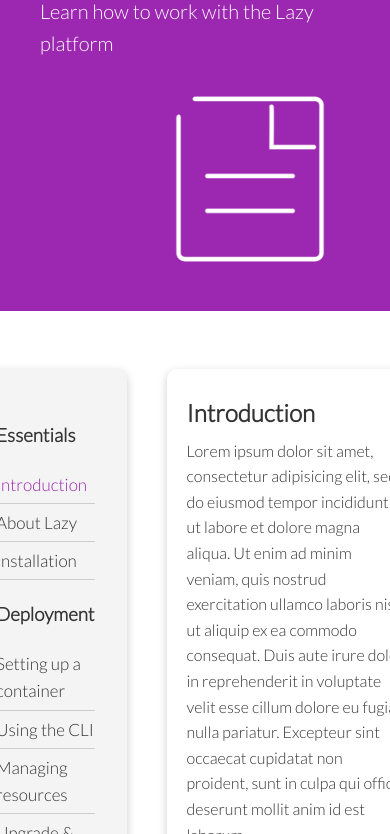
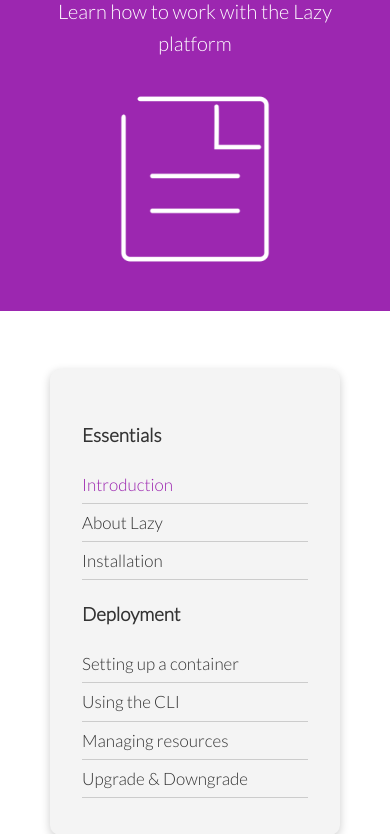
Before and after one commit to laazyLlama/cloudservice-frontend-demo, a plain HTML site: page docs.html in a window 390 px wide. Shown: the part 244-1078 px from the top of the page. Drawn offline with Linux system fonts and the light colour scheme.

Commit message:
fixed new pages on small screens

```diff
--- a/css/style.css
+++ b/css/style.css
@@ -255,7 +255,9 @@ code, pre {
   .showcase .grid,
   .stats .grid,
   .cli .grid,
-  .cloud .grid {
+  .cloud .grid,
+  .features-main .grid,
+  .docs-main .grid {
     grid-template-columns: 1fr;
     grid-template-rows: 1fr;
   }
@@ -278,6 +280,23 @@ code, pre {
     grid-column: 1;
     grid-row: 1;
   }
+
+  .features-head,
+  .features-sub-head,
+  .docs-head {
+    text-align: center;
+  }
+
+  .features-head img,
+  .features-sub-head img,
+  .docs-head img {
+    justify-self: center;
+  }
+
+  .features-main .grid > *:first-child,
+  .features-main .grid > *:nth-child(2) {
+    grid-column: 1;
+  }
 }
 
 /* Mobile */
```
